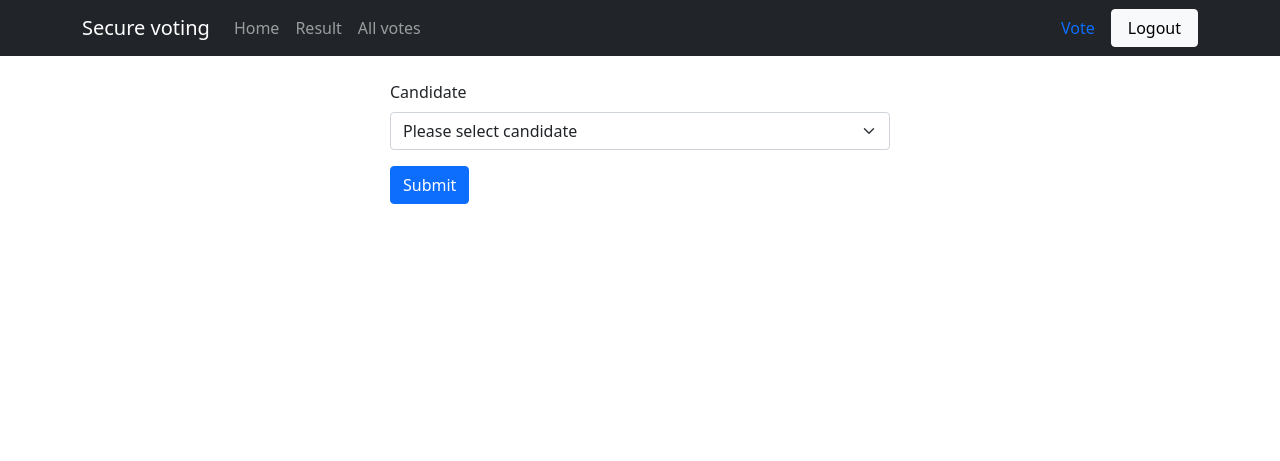
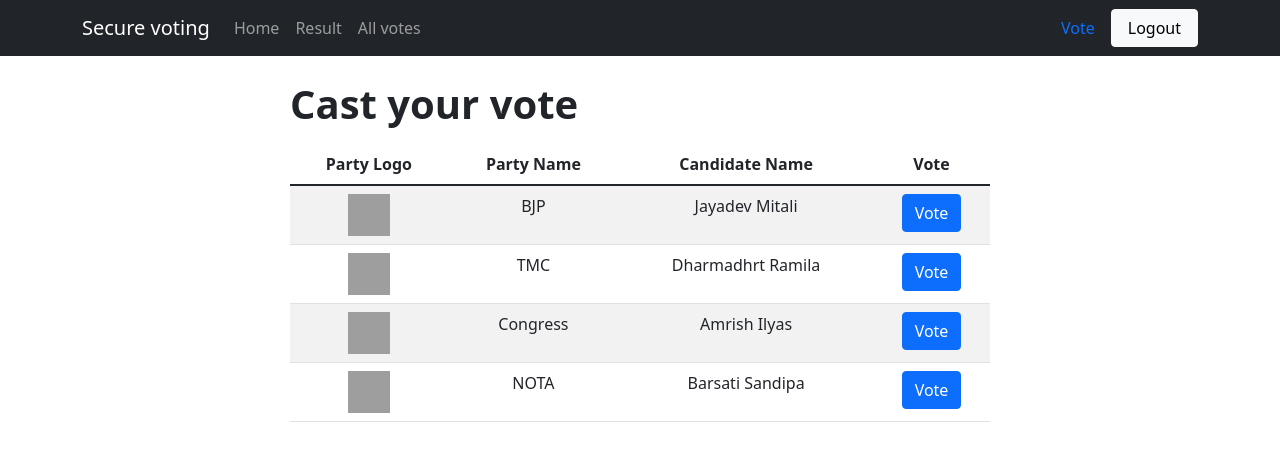
Before and after one commit to rit77777/final-year-project, a Django app: page /voting/ in a window 1280 px wide. Shown: the top 461 px of the page. Run offline with Django 3.2, Linux system fonts and the light colour scheme; a user stored in the database is signed in; data comes from the database, SQL or seed files in the repository; both versions use the stored data as it was after the commit; grey boxes are pictures that could not be loaded.

Commit message:
improved voting ui

```diff
--- a/secure_vote/core/models.py
+++ b/secure_vote/core/models.py
@@ -22,7 +22,10 @@ class UniqueID(models.Model):
 
 class Candidate(models.Model):
     candidate_id = models.CharField(max_length=10, primary_key=True)
-    candidate_name = models.CharField(max_length=100)
+    candidate_name = models.CharField(max_length=100, null=True)
+    party_name = models.CharField(max_length=100, null=True)
+    party_logo = models.CharField(max_length=500, blank=True)
+    candidate_pic = models.CharField(max_length=500, blank=True)
 
     def __str__(self):
         return self.candidate_name
@@ -33,8 +36,8 @@ class RegisteredVoters(AbstractUser):
     name = models.CharField(max_length=200, null=True)
     email = models.EmailField(unique=True, null=True)
     phone = models.CharField(max_length=10, unique=True, null=True)
-    age = models.IntegerField(default = 0)
-    vote_done = models.BooleanField(default = False)
+    age = models.IntegerField(default=0)
+    vote_done = models.BooleanField(default=False)
 
     USERNAME_FIELD = 'username'
     REQUIRED_FIELD = []
--- a/secure_vote/core/templates/base.html
+++ b/secure_vote/core/templates/base.html
@@ -23,15 +23,9 @@
                     </button>
                     <div class="collapse navbar-collapse" id="navbarSupportedContent">
                         <ul class="navbar-nav me-auto mb-2 mb-lg-0">
-                            <!-- <li class="nav-item"> -->
-                                <a class="nav-item nav-link" href="{% url 'home' %}">Home</a>
-                            <!-- </li> -->
-                            <!-- <li class="nav-item"> -->
-                                <a class="nav-item nav-link" href="{% url 'count_votes' %}">Result</a>
-                            <!-- </li> -->
-                            <!-- <li class="nav-item"> -->
-                                <a class="nav-item nav-link" href="#">All votes</a>
-                            <!-- </li> -->
+                            <a class="nav-item nav-link" href="{% url 'home' %}">Home</a>
+                            <a class="nav-item nav-link" href="{% url 'count_votes' %}">Result</a>
+                            <a class="nav-item nav-link" href="#">All votes</a>
                         </ul>
                         {% if user.is_authenticated %}
                             <a class="nav-item nav-link" href="{% url 'voting' %}">Vote</a>
--- a/secure_vote/core/templates/count_votes.html
+++ b/secure_vote/core/templates/count_votes.html
@@ -1,6 +1,6 @@
 {% extends "base.html" %}
 {% block content %}
-<section>
+<section style="max-width: 600px; margin: 0 auto;" class="mt-4" class="container">
 		<div class="px-4 py-5 my-5 text-center">
 				<h1 class="display-5 fw-bold">Result</h1>
 				<table class="table table-striped">
--- a/secure_vote/core/templates/voting.html
+++ b/secure_vote/core/templates/voting.html
@@ -1,8 +1,8 @@
 {% extends "base.html" %}
 
 {% block content %}
-<section class="container">
-    <form style="max-width: 500px; margin: 0 auto;" class="mt-4" action="{% url 'submit' %}" method="POST">
+<section style="max-width: 700px; margin: 0 auto;" class="mt-4" class="container">
+    <form action="{% url 'submit' %}" method="POST">
         {% csrf_token %}
 <!--     <div class="mb-3">
             <label for="first_name" class="form-label">First name</label>
@@ -29,7 +29,7 @@
             <input type="password" name="password" class="form-control" id="password" required
             />
         </div> -->
-        <div class="mb-3">
+        <!-- <div class="mb-3">
             <label for="candidate" class="form-label">Candidate</label>
             <select class="form-select" name="candidate" required>
                 <option value="">Please select candidate</option>
@@ -38,7 +38,33 @@
                 {% endfor %}
             </select>
         </div>
-        <button type="submit" class="btn btn-primary">Submit</button>
+        <button type="submit" class="btn btn-primary">Submit</button> -->
+        <h1 class="fw-bold mb-3">Cast your vote</h1>
+        <table class="table table-striped">
+            <thead>
+                <tr >
+                    <th style="text-align:center" scope="col">Party Logo</th>
+                    <th style="text-align:center" scope="col">Party Name</th>
+                    <th style="text-align:center" scope="col">Candidate Name</th>
+                    <th style="text-align:center" scope="col">Vote</th>
+                </tr>
+            </thead>
+            <tbody>
+                {% for candidate in candidates %}
+                    <tr>
+                        <td style="text-align:center"><img src="{{ candidate.party_logo }}" alt="" height="42" width="42"></td>
+                        <td style="text-align:center">{{ candidate.party_name }}</td>
+                        <td style="text-align:center">{{ candidate.candidate_name }}</td>
+                        <td style="text-align:center">
+                            <button name="candidate" type="submit" value="{{candidate.candidate_name}}" class="btn btn-primary">
+                                Vote
+                            </button>
+                        </td>
+                    </tr>
+                {% endfor %}
+            </tbody>
+        </table>
+
     </form>
 </section>
 
--- a/secure_vote/core/views.py
+++ b/secure_vote/core/views.py
@@ -198,7 +198,7 @@ def new_transaction(request):
 
         for field in required_fields:
             if not transaction_data.get(field):
-                return JsonResponse("Invalid transaction data", safe=False, status=404)
+                return JsonResponse({'error': 'Invalid transaction data'}, safe=False, status=404)
 
         if (transaction_data["voterhash"] in blockchain.voted):
             return JsonResponse({'error': 'You cannot vote more than once'}, status=400)
```
Also changed, not shown: secure_vote/core/migrations/0002_auto_20211209_1248.py (added), secure_vote/db.sqlite3. Lines whose indentation alone changed are shown as unchanged.
